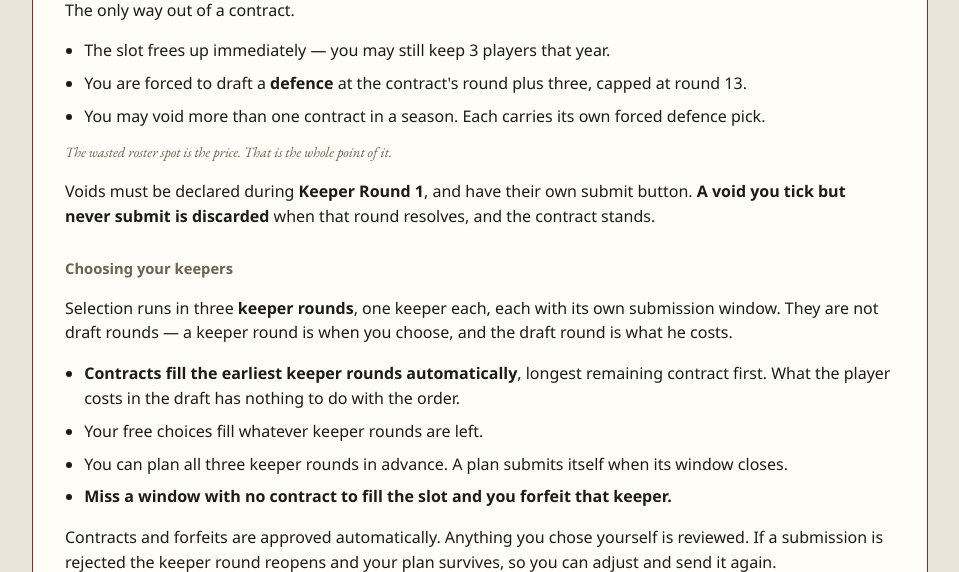
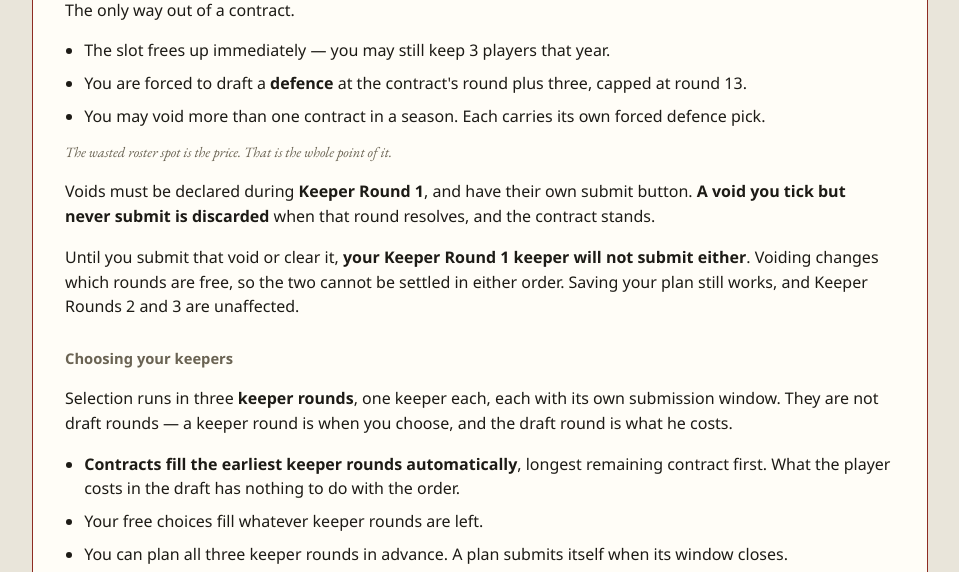
Before and after one commit to djans44/WeTheNorth, a FastAPI app: page /rules in a window 1280 px wide. Shown: the part 2552-3124 px from the top of the page, without its empty margins (160-1119 px from the left). Run offline with FastAPI, Linux system fonts and the light colour scheme; the visitor is signed in with stand-in values (Sample User, id 1); some libraries are stand-ins or nearby versions.

Commit message:
Rules: the void that holds up your Keeper Round 1 submit
The page said an unsubmitted void is discarded when the round resolves. It did
not say the other half: while one is sitting there unsubmitted, the keeper
submit for that round is refused. An owner meets "Submit or clear your void
first" from main.py with nothing on the rules page to explain it.

The paragraph is written from the code rather than from memory, so it is
specific about the parts that surprised me while reading it:

- Only Keeper Round 1 is held up. The check is guarded on phase == 1, which
  matches voids being declared in that round and nothing else.
- Saving your plan still works. Saving is in fact what records the void --
  /keepers/plan writes the keeper_voids row with confirmed_at null -- and the
  block lives only in /keepers/submit.
- Rounds 2 and 3 are unaffected.

The reason is given because the rule reads arbitrary without it: voiding
changes which rounds are free, so a keeper and a void cannot be settled in
either order.

Co-Authored-By: Claude Opus 5 (1M context) <noreply@anthropic.com>
Claude-Session: https://claude.ai/code/session_017AyGSFzNmW6EyfXFYCL5XC

```diff
--- a/app/templates/rules.html
+++ b/app/templates/rules.html
@@ -225,6 +225,10 @@
     <p>Voids must be declared during <b>Keeper Round 1</b>, and have their own
       submit button. <b>A void you tick but never submit is discarded</b> when
       that round resolves, and the contract stands.</p>
+    <p>Until you submit that void or clear it, <b>your Keeper Round 1 keeper
+      will not submit either</b>. Voiding changes which rounds are free, so the
+      two cannot be settled in either order. Saving your plan still works, and
+      Keeper Rounds 2 and 3 are unaffected.</p>
 
     {# The id stays "phases" though nothing here says the word any more: the
        rail commit kept every old anchor working and this is one of them. #}
```
